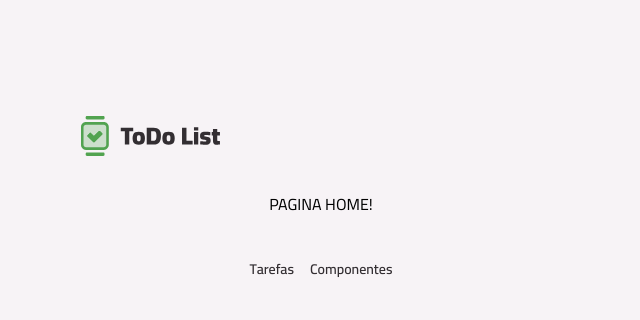
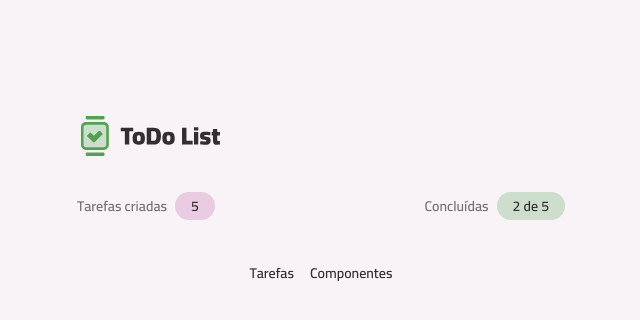
Before and after one commit to Brunogodoy2911/ToDo, a React (Vite) app: page / in a window 1280 px wide. Shown: the top 320 px of the page, without its empty margins (319-959 px from the left). Built offline with nearby package versions, Linux system fonts and the light colour scheme.

Commit message:
:sparkles: Criando Componentes de Resumo das Tarefas

```diff
--- /dev/null
+++ b/src/core-components/tasks-summary.tsx
@@ -0,0 +1,21 @@
+import Badge from "../components/badge";
+import Text from "../components/text";
+
+export default function TasksSummary() {
+  return (
+    <>
+      <div className="flex items-center gap-2">
+        <Text variant="body-sm-bold" className="!text-gray-300">
+          Tarefas criadas
+        </Text>
+        <Badge variant="secondary">5</Badge>
+      </div>
+      <div className="flex items-center gap-2">
+        <Text variant="body-sm-bold" className="!text-gray-300">
+          Concluídas
+        </Text>
+        <Badge variant="primary">2 de 5</Badge>
+      </div>
+    </>
+  );
+}
--- a/src/pages/page-home.tsx
+++ b/src/pages/page-home.tsx
@@ -1,5 +1,12 @@
 import Container from "../components/container";
+import TasksSummary from "../core-components/tasks-summary";
 
 export default function PageHome() {
-  return <Container> PAGINA HOME!</Container>;
+  return (
+    <Container as="article" className="space-y-3">
+      <header className="flex items-center justify-between">
+        <TasksSummary />
+      </header>
+    </Container>
+  );
 }
```
